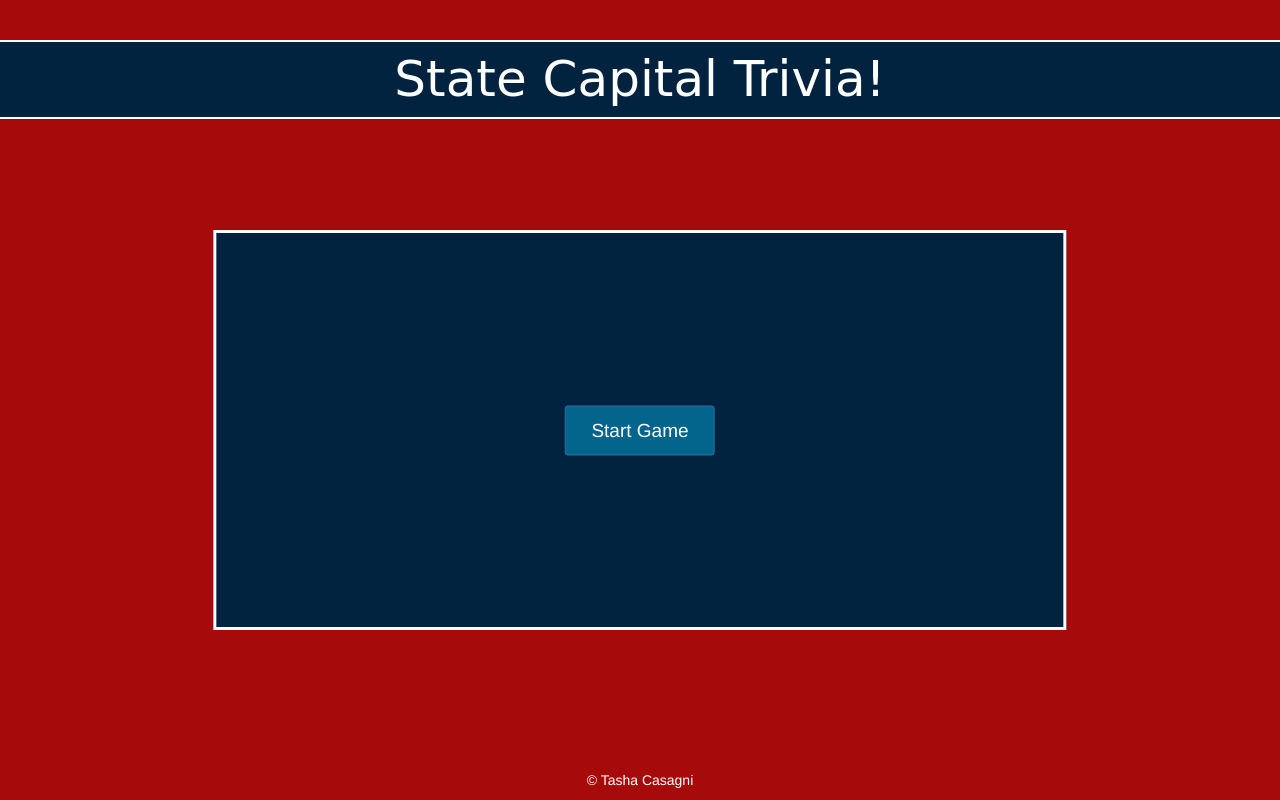
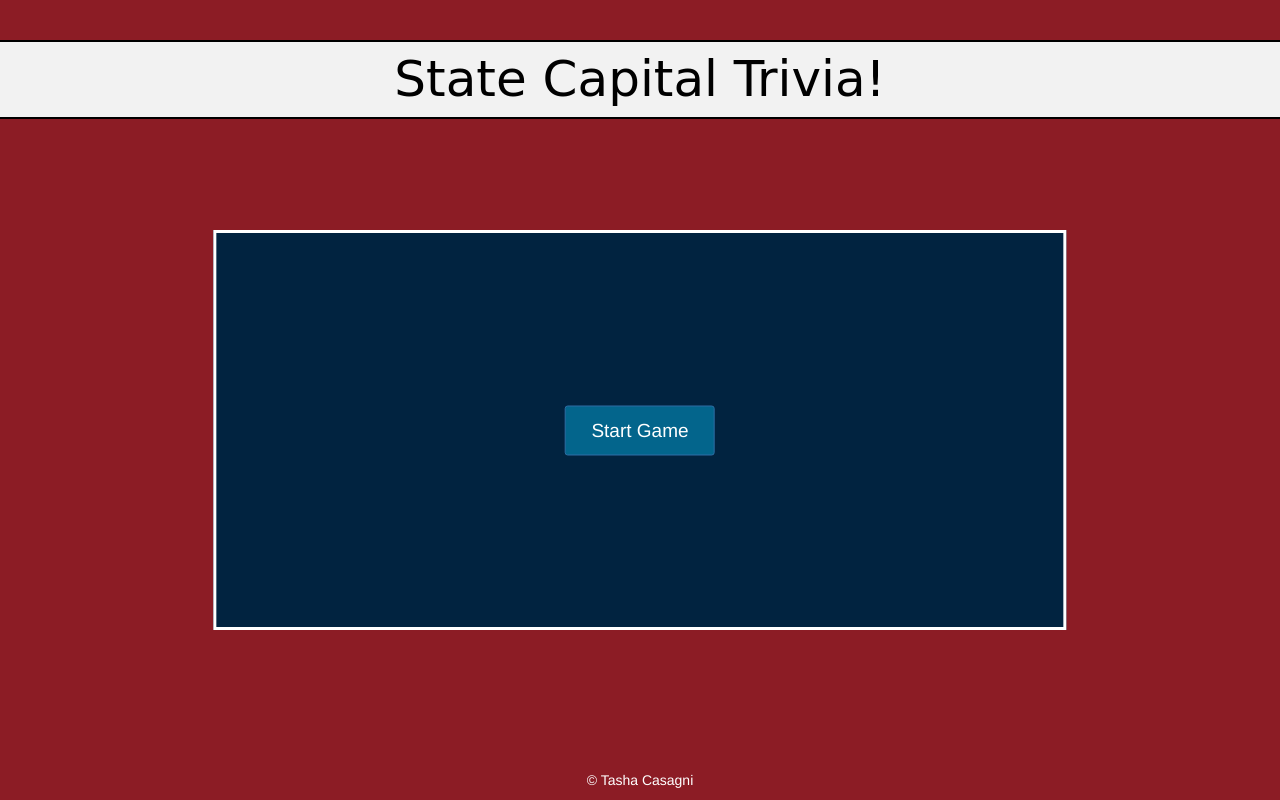
Before and after one commit to Tasha-GitHub/Trivia-Game, a PHP site: page / in a window 1280 px wide. Run offline with PHP 8.4, Linux system fonts and the light colour scheme; some web fonts are replaced.

Commit message:
style updates

```diff
--- a/assets/css/style.css
+++ b/assets/css/style.css
@@ -8,7 +8,7 @@ body {
   display: flex;
   flex-direction: column;
   position: relative;
-  background-color: #A60A0A;
+  background-color: #8C1C25;
 
 
 }
@@ -121,9 +121,9 @@ button {
 /*--------Text Styling----------------------------------*/
 h1{
 	text-align: center;
-	color: white;
+	color: black;
 	font-size: 50px;
-	background-color: #012340;
+	background-color: #F2F2F2;
 	border-width: 2px;
 	border-style: solid none solid none;
 	padding: 10px;
@@ -133,7 +133,7 @@ h1{
 }
 
 p {
-  color:white;
+  color:#ffffff;
   text-align: center;
 
 }
```
